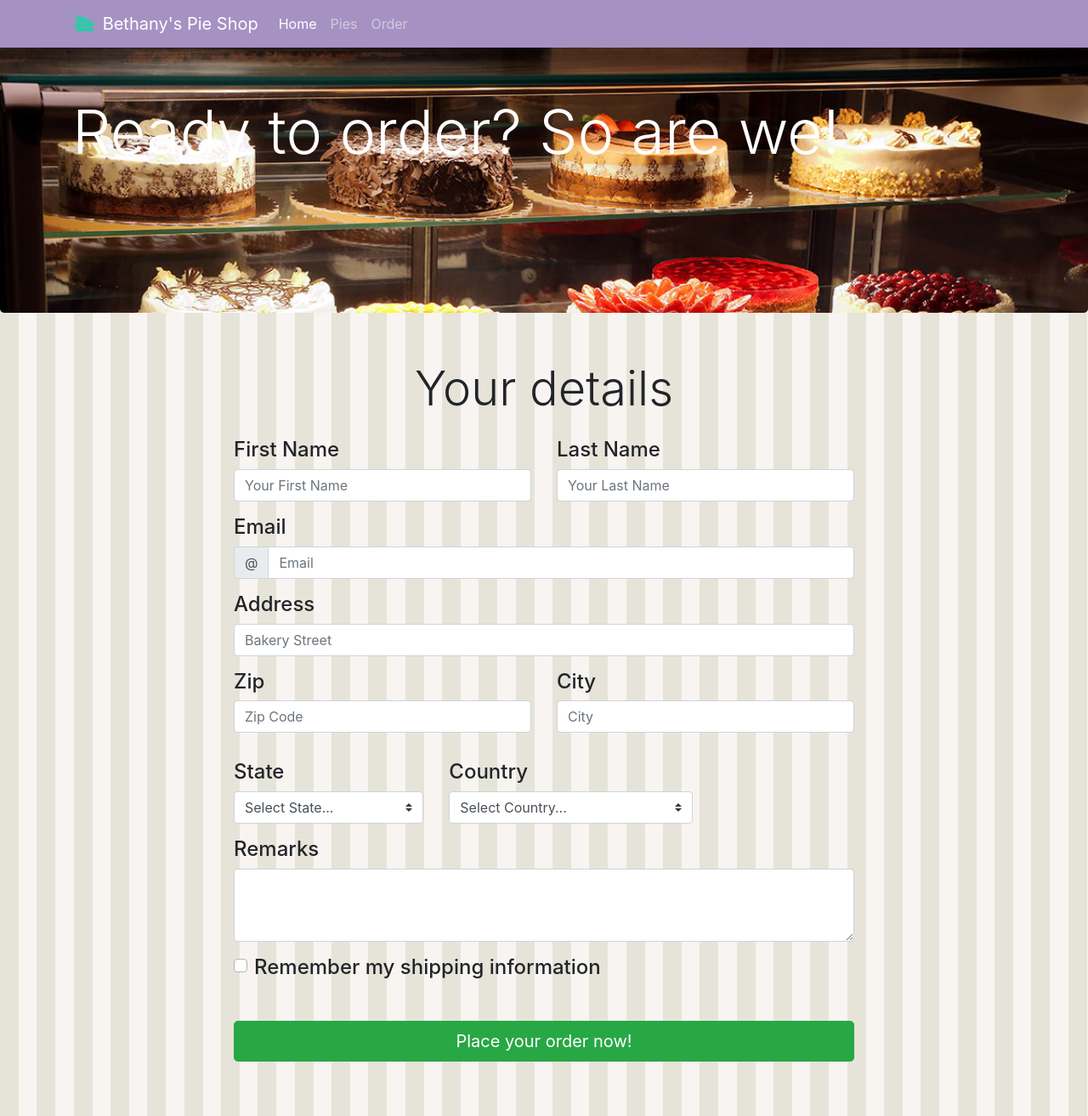
After one commit to CodeByAR/bootstrap-first, a PHP site: page /order.html in a window 1280 px wide. The commit adds this page. Shown: the whole page at 85% size. Run offline with PHP 8.4, Linux system fonts and the light colour scheme.

Commit message:
added form with bootstrap styles

```diff
--- a/css/site.css
+++ b/css/site.css
@@ -8,6 +8,10 @@ body {
     background-color: #a592c2 !important;
 }
 
+.jumbotron-other {
+    background: url('../images/carousel3.jpg') no-repeat fixed;
+}
+
 .jumbotron-detail-apple-pie {
     background: url('../images/products/applepie.jpg') no-repeat fixed;
 }
--- /dev/null
+++ b/order.html
@@ -0,0 +1,190 @@
+<!DOCTYPE html>
+
+<html>
+  <head>
+    <meta charset="utf-8" />
+    <meta
+      name="viewport"
+      content="width=device-width, initial-scale=1, shrink-to-fit=no"
+    />
+    <link rel="stylesheet" href="css/bootstrap.css" />
+    <link rel="stylesheet" href="css/site.css" />
+  </head>
+
+  <body>
+    <header>
+      <nav class="navbar navbar-expand-md navbar-dark fixed-top bg-primary">
+        <div class="container">
+          <a class="navbar-brand" href="index.html">
+            <img
+              src="images/pie.png"
+              width="30"
+              height="30"
+              class="d-inline-block align-top"
+              alt=""
+            />
+            Bethany's Pie Shop</a
+          >
+
+          <div class="collapse navbar-collapse" id="navbarCollapse">
+            <ul class="navbar-nav mr-auto">
+              <li class="nav-item active">
+                <a class="nav-link" href="index.html">Home</a>
+              </li>
+              <li class="nav-item">
+                <a class="nav-link" href="allpies.html">Pies</a>
+              </li>
+              <li class="nav-item">
+                <a class="nav-link" href="order.html">Order</a>
+              </li>
+            </ul>
+          </div>
+        </div>
+      </nav>
+    </header>
+
+    <main role="main">
+      <div class="jumbotron jumbotron-other container-fluid">
+        <div class="container">
+          <h1 class="display-3 text-white">Ready to order? So are we!</h1>
+        </div>
+      </div>
+
+      <div class="container">
+        <div class="p-2 pt-md-4 pb-md-3 mx-auto text-center">
+          <h1 class="display-4">Your details</h1>
+        </div>
+
+        <div class="row">
+          <div class="col-md-8 offset-2">
+            <h4 class="mb-3">
+              <form action="order.html" method="GET">
+                <div class="row">
+                  <div class="col-md-6 mb-3 form-group">
+                    <label for="firstName">First Name</label>
+                    <input
+                      type="text"
+                      class="form-control"
+                      id="firstName"
+                      placeholder="Your First Name"
+                    />
+                  </div>
+                  <div class="col-md-6 mb-3 form-group">
+                    <label for="lastName">Last Name</label>
+                    <input
+                      type="text"
+                      class="form-control"
+                      id="lastName"
+                      placeholder="Your Last Name"
+                    />
+                  </div>
+                </div>
+                <div class="mb-3 form-group">
+                  <label for="email">Email</label>
+                  <div class="input-group">
+                    <div class="input-group-prepend">
+                      <span class="input-group-text"> @ </span>
+                    </div>
+                    <input
+                      type="text"
+                      id="email"
+                      class="form-control"
+                      placeholder="Email"
+                    />
+                  </div>
+                </div>
+                <div class="mb-3 form-group">
+                  <label for="address">Address</label>
+                  <input
+                    type="text"
+                    id="address"
+                    placeholder="Bakery Street"
+                    class="form-control"
+                  />
+                </div>
+                <div class="mb-3">
+                  <div class="row">
+                    <div class="col-md-6 mb-3 form-group">
+                      <label for="zip">Zip</label>
+                      <input
+                        type="text"
+                        class="form-control"
+                        id="zip"
+                        placeholder="Zip Code"
+                      />
+                    </div>
+                    <div class="col-md-6 mb-3 form-group">
+                      <label for="city">City</label>
+                      <input
+                        type="text"
+                        class="form-control"
+                        id="city"
+                        placeholder="City"
+                      />
+                    </div>
+                  </div>
+                </div>
+                <div class="row">
+                  <div class="col-md-4 mb-3 form-group">
+                    <label for="state">State</label>
+                    <select id="state" class="custom-select w-100">
+                      <option value="">Select State...</option>
+                      <option>Alabama</option>
+                      <option>Alaska</option>
+                      <option>Arizona</option>
+                      <option>California</option>
+                      <option>Colorado</option>
+                      <option>Delaware</option>
+                      <option>Florida</option>
+                      <option>Georgia</option>
+                      <option>Hawaii</option>
+                    </select>
+                  </div>
+                  <div class="col-md-5 mb-3 form-group">
+                    <label for="country">Country</label>
+                    <select id="country" class="custom-select w-100">
+                      <option value="">Select Country...</option>
+                      <option>France</option>
+                      <option>Belgium</option>
+                      <option>Germany</option>
+                      <option>United Kingdom</option>
+                      <option>United States</option>
+                    </select>
+                  </div>
+                </div>
+                <div class="mb-3">
+                  <div class="form-group">
+                    <label for="remarks">Remarks</label>
+                    <textarea
+                      id="remarks"
+                      rows="3"
+                      class="form-control"
+                    ></textarea>
+                  </div>
+                </div>
+                <div class="mb-5">
+                  <div class="custom-control custom-checkbox">
+                    <input
+                      type="checkbox"
+                      class="custom-control-input"
+                      id="saveShipping"
+                    />
+                    <label for="saveShipping" class="custom-control-label"
+                      >Remember my shipping information</label
+                    >
+                  </div>
+                </div>
+                <button
+                  class="btn btn-success btn-lg btn-block mb-3"
+                  type="submit"
+                >
+                  Place your order now!
+                </button>
+              </form>
+            </h4>
+          </div>
+        </div>
+      </div>
+    </main>
+  </body>
+</html>
```
Also changed, not shown: applepie.html (+10 -4 lines), basicform.html (added, +70 -0 lines).
